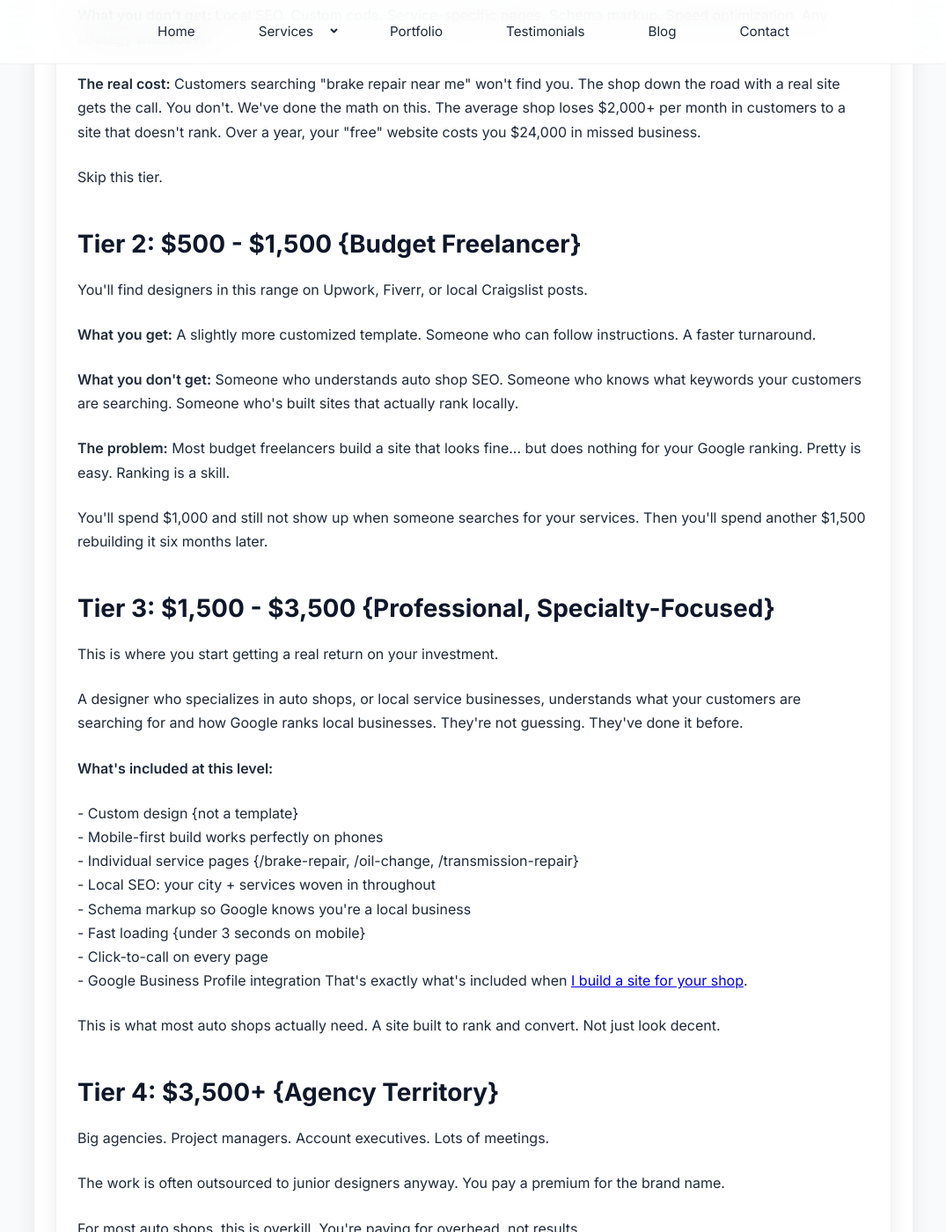
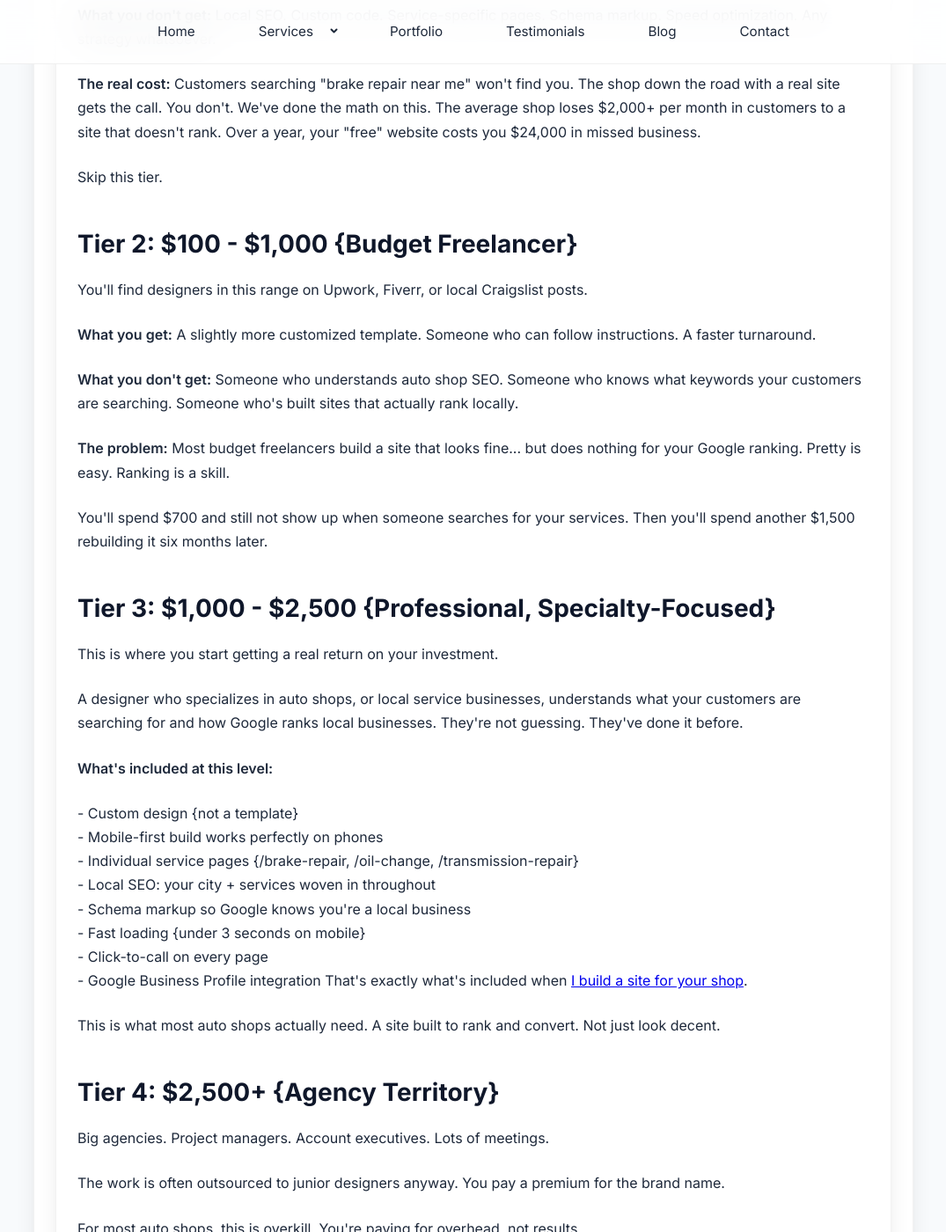
Before and after one commit to JamesBrownR/MeetingSurge, a Jekyll site: the page built from _posts/2026-02-14-website-cost-auto-shop.md, in a window 1280 px wide and 1400 px high, scrolled down 1311 px. Shown: the whole window at 88% size, without its empty margins (102-1177 px from the left). Built offline with Jekyll 4.4.1, drawn with Linux system fonts in a browser that asks for light colours.

Commit message:
Update 2026-02-14-website-cost-auto-shop.md

```diff
--- a/_posts/2026-02-14-website-cost-auto-shop.md
+++ b/_posts/2026-02-14-website-cost-auto-shop.md
@@ -39,14 +39,14 @@ faqs:
     <p><strong>The real cost:</strong> Customers searching "brake repair near me" won't find you. The shop down the road with a real site gets the call. You don't. We've done the math on this. The average shop loses $2,000+ per month in customers to a site that doesn't rank. Over a year, your "free" website costs you $24,000 in missed business.</p>
     <p>Skip this tier.</p>
 
-    <h2>Tier 2: $500 - $1,500 {Budget Freelancer}</h2>
+    <h2>Tier 2: $100 - $1,000 {Budget Freelancer}</h2>
     <p>You'll find designers in this range on Upwork, Fiverr, or local Craigslist posts.</p>
     <p><strong>What you get:</strong> A slightly more customized template. Someone who can follow instructions. A faster turnaround.</p>
     <p><strong>What you don't get:</strong> Someone who understands auto shop SEO. Someone who knows what keywords your customers are searching. Someone who's built sites that actually rank locally.</p>
     <p><strong>The problem:</strong> Most budget freelancers build a site that looks fine... but does nothing for your Google ranking. Pretty is easy. Ranking is a skill.</p>
-    <p>You'll spend $1,000 and still not show up when someone searches for your services. Then you'll spend another $1,500 rebuilding it six months later.</p>
+    <p>You'll spend $700 and still not show up when someone searches for your services. Then you'll spend another $1,500 rebuilding it six months later.</p>
 
-    <h2>Tier 3: $1,500 - $3,500 {Professional, Specialty-Focused}</h2>
+    <h2>Tier 3: $1,000 - $2,500 {Professional, Specialty-Focused}</h2>
     <p>This is where you start getting a real return on your investment.</p>
     <p>A designer who specializes in auto shops, or local service businesses, understands what your customers are searching for and how Google ranks local businesses. They're not guessing. They've done it before.</p>
     <p><strong>What's included at this level:</strong></p>
@@ -62,7 +62,7 @@ faqs:
     <p>This is what most auto shops actually need. A site built to rank and convert. Not just look decent.
     </p>
 
-    <h2>Tier 4: $3,500+ {Agency Territory}</h2>
+    <h2>Tier 4: $2,500+ {Agency Territory}</h2>
     <p>Big agencies. Project managers. Account executives. Lots of meetings.</p>
     <p>The work is often outsourced to junior designers anyway. You pay a premium for the brand name.</p>
     <p>For most auto shops, this is overkill. You're paying for overhead, not results.</p>
```
Also changed, not shown: other parts of _posts/2026-02-14-website-cost-auto-shop.md (+1 -1 lines).
